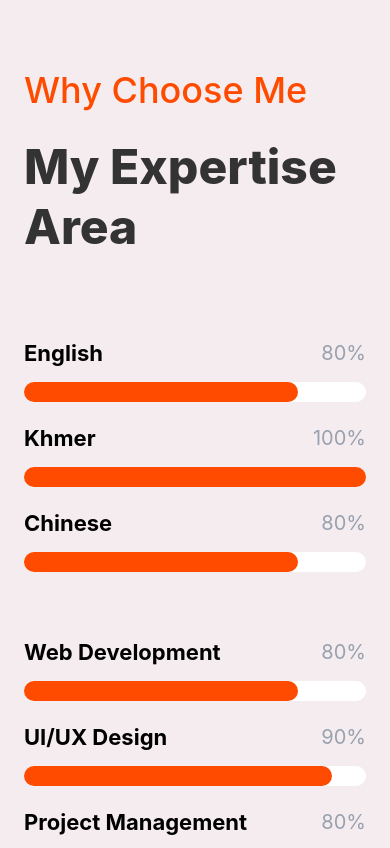
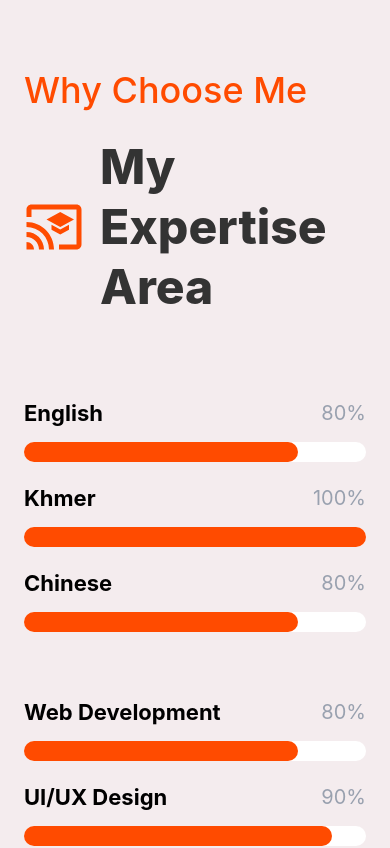
Before and after one commit to samnangyet82-rgb/Restaurant_website, a React (Vite) app: page / in a window 390 px wide. Shown: the part 2220-3068 px from the top of the page. Built offline with nearby package versions, Linux system fonts and the light colour scheme.

Commit message:
update ExertiseSection

```diff
--- a/src/Components/Home/ExpertiseSection.tsx
+++ b/src/Components/Home/ExpertiseSection.tsx
@@ -1,3 +1,5 @@
+import { MdCastForEducation } from "react-icons/md";
+
 type Skill = {
   name: string;
   value: number;
@@ -42,7 +44,8 @@ export default function ExpertiseSection() {
           Why Choose Me
         </p>
 
-        <h2 className="mb-20 text-[48px] font-extrabold leading-tight text-[#333333] md:text-[56px]">
+        <h2 className="mb-20 flex items-center gap-4 text-[48px] font-extrabold leading-tight text-[#333333] md:text-[56px]">
+          <MdCastForEducation className="shrink-0 text-[60px] text-[#ff4b00]" />
           My Expertise Area
         </h2>
 
--- a/src/Components/Home/PortfolioSection.tsx
+++ b/src/Components/Home/PortfolioSection.tsx
@@ -9,22 +9,22 @@ type Work = {
 export default function PortfolioSection() {
   const works: Work[] = [
     {
-      image: "/public/image/ui.png",
+      image: "public/image/ui.png",
       title: "UI Design",
       desc: "In tellus integer feugiat scelerisque varius morbi enim nunc faucibus.",
     },
     {
-      image: "/public/image/Complete.jpg",
+      image: "public/image/Complete.jpg",
       title: "Web Design",
       desc: "In tellus integer feugiat scelerisque varius morbi enim nunc faucibus.",
     },
     {
-      image: "/public/image/ju_joy-ju-joy-3439913.jpg",
+      image: "public/image/ju_joy-ju-joy-3439913.jpg",
       title: "Graphic Design",
       desc: "In tellus integer feugiat scelerisque varius morbi enim nunc faucibus.",
     },
     {
-      image: "/public/image/content-writing.jpg",
+      image: "public/image/arih.jpg",
       title: "Content Writing",
       desc: "In tellus integer feugiat scelerisque varius morbi enim nunc faucibus.",
     },
```
Also changed, not shown: public/image/arih.jpg (added), 1 other file (tests, documents, lock files or other folders).
